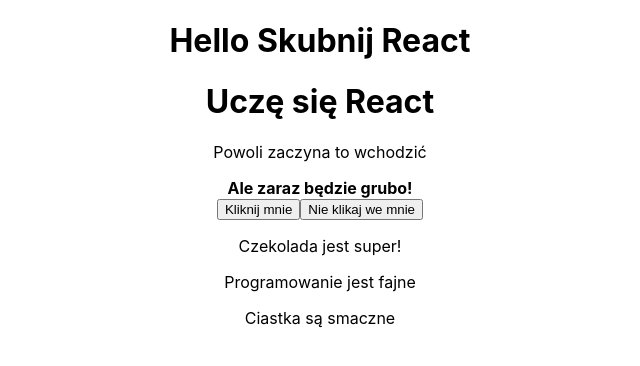
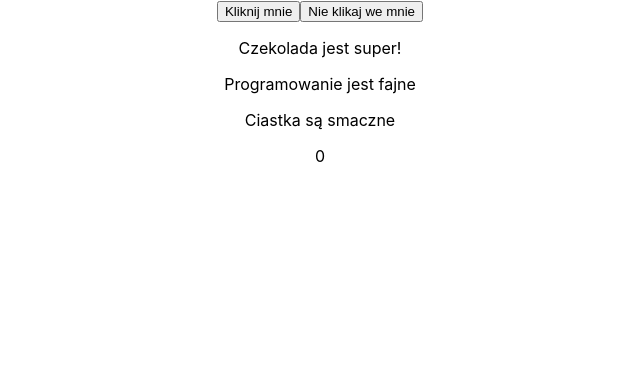
Before and after one commit to masives/taste-react, a React (Create React App) app: page / in a window 1280 px wide. Shown: the top 366 px of the page, without its empty margins (320-960 px from the left). Built offline with nearby package versions, Linux system fonts and the light colour scheme; the HTML template or start-up script is replaced by a standard one.

Commit message:
counter start

```diff
--- a/src/App.js
+++ b/src/App.js
@@ -2,22 +2,19 @@
 import React from 'react';
 // tak możemy importować style
 import './App.css';
-// 11:03
 const message = 'Czekolada jest super!';
 const message1 = 'Programowanie jest fajne';
 const message2 = 'Ciastka są smaczne';
 // klasa App (nazwa własna) dziedziczy od klasy Komponent, dzięki czemu mamy dostęp m.in. do funkcji render
 class App extends React.Component {
+  state = {
+    counter: 0,
+  };
+
   render() {
+    console.log(this.state.counter);
     return (
       <div className="App">
-        <h1>Hello Skubnij React</h1>
-        <div>
-          <h1>Uczę się React</h1>
-          <p>Powoli zaczyna to wchodzić</p>
-          <b>Ale zaraz będzie grubo!</b>
-        </div>
-
         <button
           onClick={() => {
             console.log('siemka');
@@ -36,7 +33,11 @@
         <p>{message}</p>
         <p>{message1}</p>
         <p>{message2}</p>
+
+        <p>{this.state.counter}</p>
+        {/* przycisk z konsolą */}
       </div>
+      // 11:20
     );
   }
 }
```
